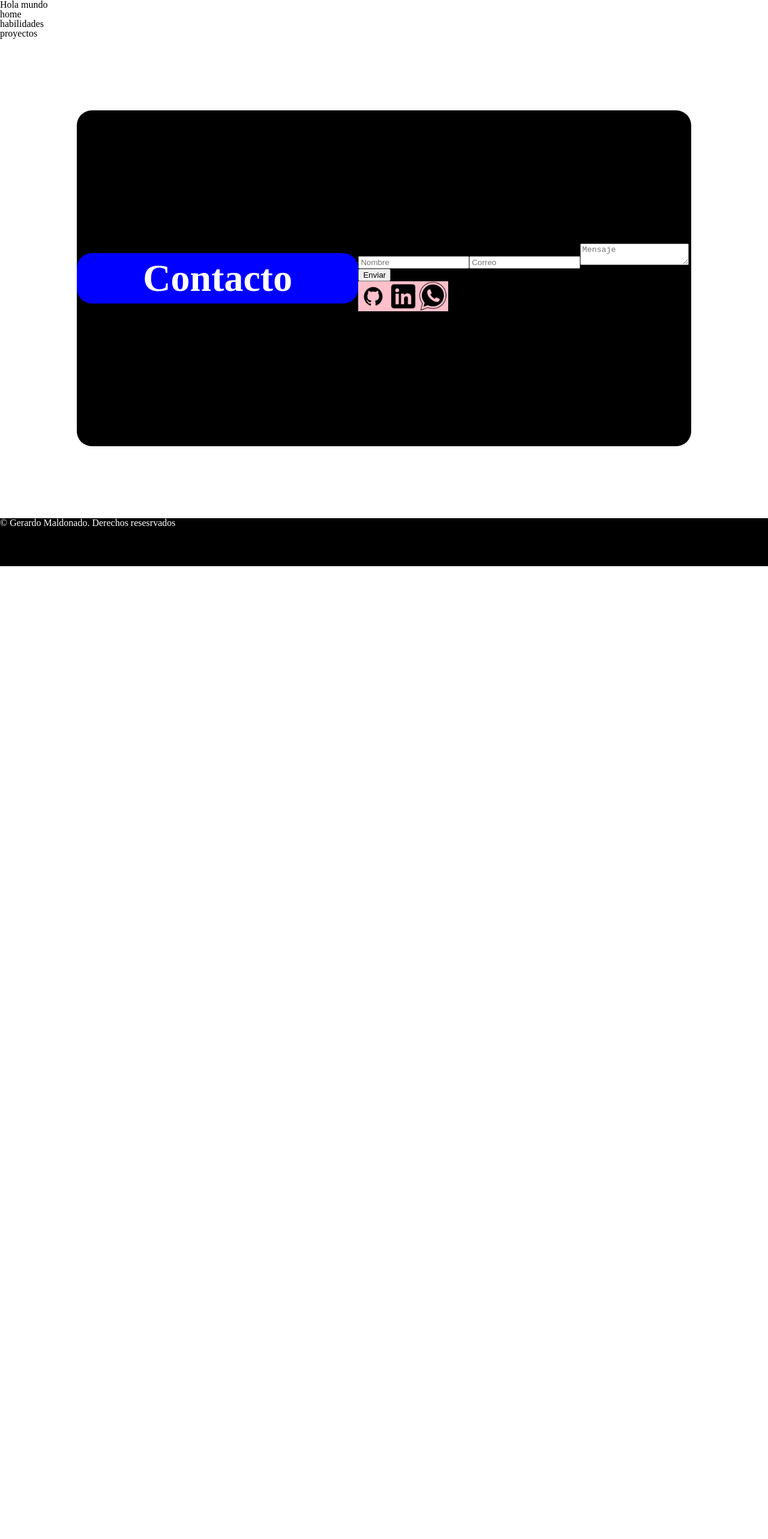
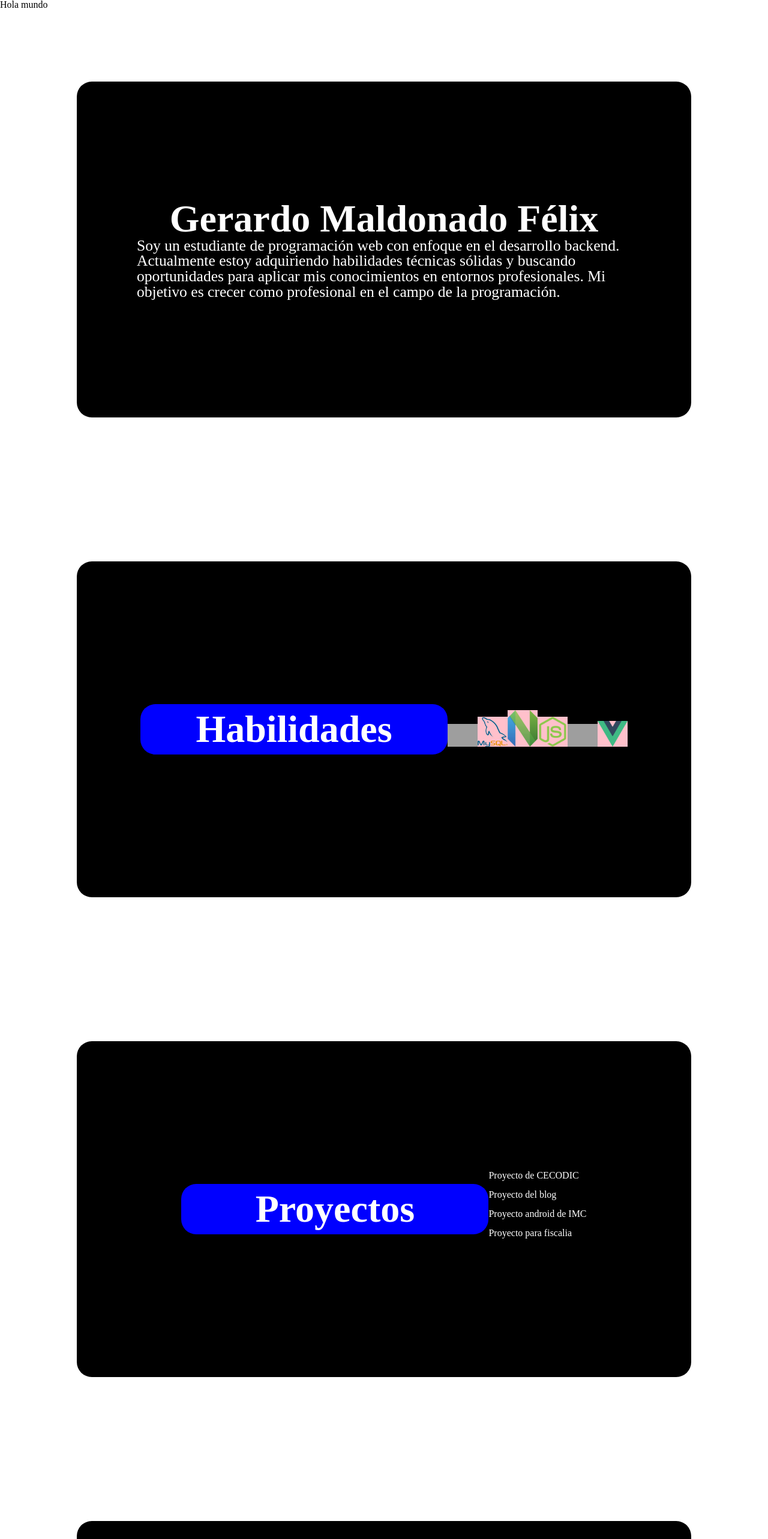
Before and after one commit to GeraMaldonado/miweb, a Vue app: page / in a window 1280 px wide. Shown: the top 2566 px of the page at 60% size. Before the commit the page ends 944 px from the top, so only its background shows below. Built offline with nearby package versions, Linux system fonts and the light colour scheme; grey boxes are pictures that could not be loaded.

Commit message:
Modificacion de componente para mostrar toda la informacion relacionada

```diff
--- a/src/components/habilidades.vue
+++ b/src/components/habilidades.vue
@@ -1,3 +1,17 @@
 <template>
-  <h1>habilidades</h1>
+  <div class=pantalla>
+    <div class=contenedorPantalla>
+      <div class=etiqueta>
+        <h1 class=titulo>Habilidades</h1>
+      </div>
+      <div class=hablidades>
+        <img class=logo src='../assets/habilidades/express.png'>
+        <img class=logo src='../assets/habilidades/mysql.png'>
+        <img class=logo src='../assets/habilidades/neovim.png'>
+        <img class=logo src='../assets/habilidades/node.png'>
+        <img class=logo src='../assets/habilidades/ubuntu.png'>
+        <img class=logo src='../assets/habilidades/vue.png'>
+      </div>
+    </div>
+  </div>
 </template>
--- a/src/components/home.vue
+++ b/src/components/home.vue
@@ -1,3 +1,10 @@
 <template>
-  <h1>home</h1>
+  <div class=pantalla>
+    <div class=contenedorPantalla>
+      <div class=contenedorContenido>
+        <h3 class=titulo>Gerardo Maldonado Félix</h3>
+        <p class=texto>Soy un estudiante de programación web con enfoque en el desarrollo backend. Actualmente estoy adquiriendo habilidades técnicas sólidas y buscando oportunidades para aplicar mis conocimientos en entornos profesionales. Mi objetivo es crecer como profesional en el campo de la programación.</p>
+      </div>
+    </div>
+  </div>
 </template>
--- a/src/components/proyectos.vue
+++ b/src/components/proyectos.vue
@@ -1,3 +1,20 @@
 <template>
-  <h1>proyectos</h1>
+  <div class=pantalla>
+    <div class=contenedorPantalla>
+      <div class=etiqueta>
+        <h1 class=titulo>Proyectos</h1>
+      </div>
+      <div class=proyectos>
+        <p>Proyecto de CECODIC</p><br>
+        <p>Proyecto del blog</p><br>
+        <p>Proyecto android de IMC</p><br>
+        <p>Proyecto para fiscalia</p><br>
+      </div>
+    </div>
+  </div>
 </template>
+<style scope>
+p{
+  color: white;
+}
+</style>
```
